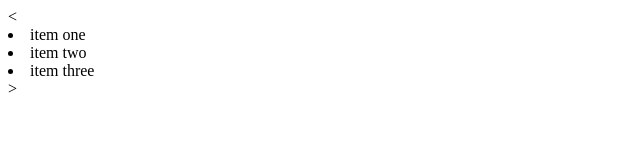
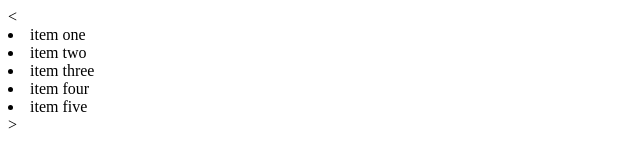
Before and after one commit to anya-chocolat/hello-world, a plain HTML site: page index.html in a window 1280 px wide. Shown: the whole page, without its empty margins (0-640 px from the left). Drawn offline with Linux system fonts and the light colour scheme.

Commit message:
Update index.html

```diff
--- a/index.html
+++ b/index.html
@@ -8,5 +8,7 @@
     <li>item one</li>
     <li>item two</li>
     <li>item three</li>
+    <li>item four</li>
+    <li>item five</li>
   </body>
 </html>>
```
